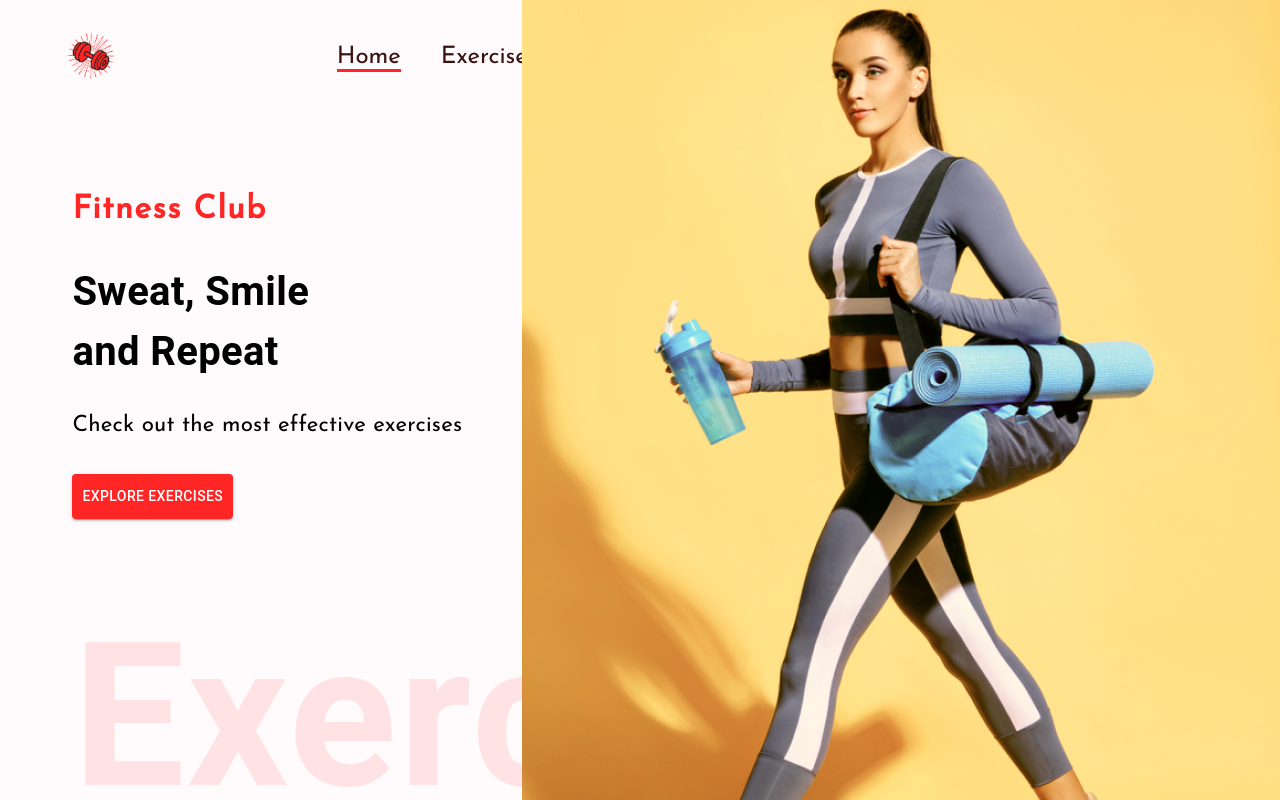
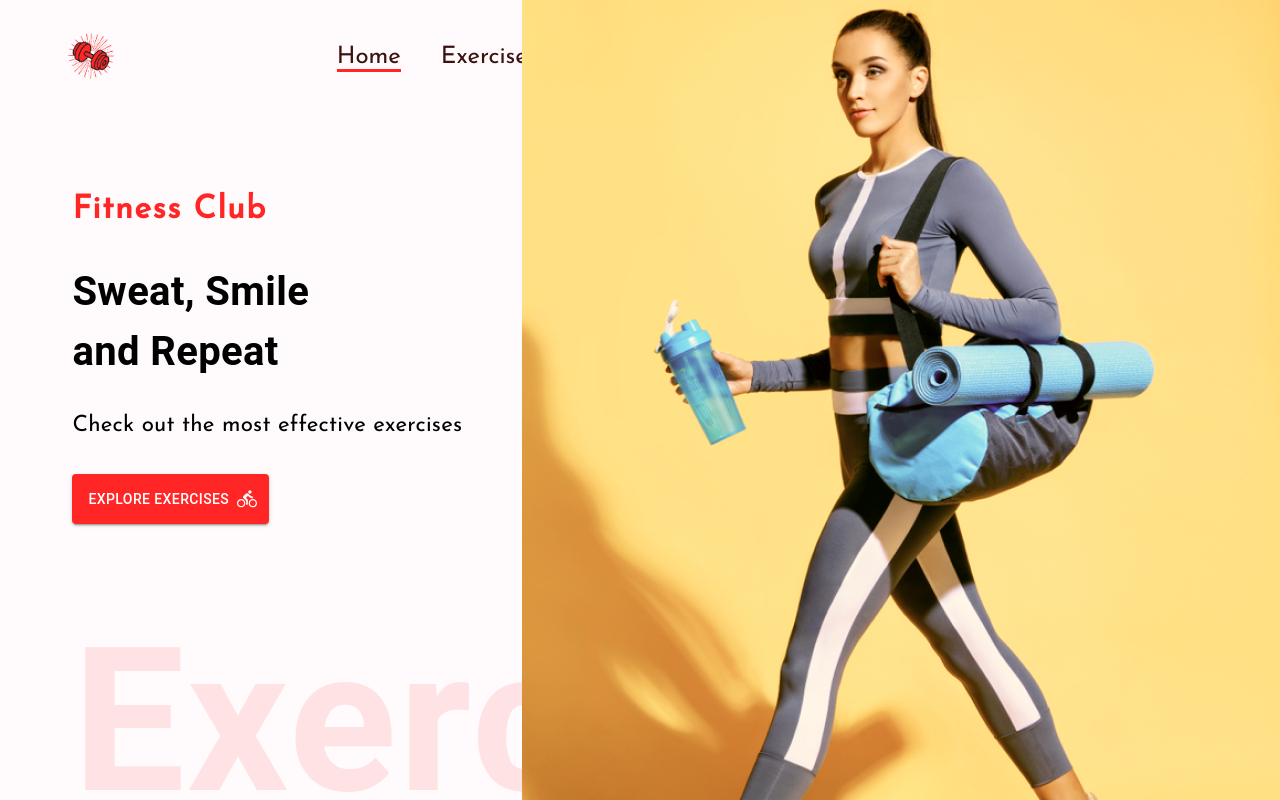
Before and after one commit to JustShuaib/exercise-project, a React (Vite) app: page / in a window 1280 px wide. Shown: the top 800 px of the page. Built offline with nearby package versions, Linux system fonts and the light colour scheme; no server answers.

Commit message:
added loading state

```diff
--- a/src/components/HeroBanner.jsx
+++ b/src/components/HeroBanner.jsx
@@ -1,4 +1,5 @@
 import { Box, Typography, Button } from "@mui/material";
+import DirectionsBikeIcon from "@mui/icons-material/DirectionsBike";
 import HeroBannerImage from "../assets/images/banner.png";
 
 const HeroBanner = () => (
@@ -31,7 +32,12 @@ const HeroBanner = () => (
       variant="contained"
       color="error"
       href="#exercises"
-      sx={{ bgcolor: "#ff2625", padding: "10px" }}
+      sx={{
+        bgcolor: "#ff2625",
+        py: { xs: "0.6rem", lg: "0.8rem" },
+        px: { xs: "0.8rem", lg: "1rem" },
+      }}
+      endIcon={<DirectionsBikeIcon />}
     >
       Explore Exercises
     </Button>
--- a/src/components/Loader.jsx
+++ b/src/components/Loader.jsx
@@ -1,7 +1,7 @@
 import { Stack } from "@mui/material";
 import { TailSpin } from "react-loader-spinner";
 
-const Loader = () => {
+const Loader = ({ color }) => {
   return (
     <Stack
       direction="row"
@@ -9,7 +9,7 @@ const Loader = () => {
       alignItems="center"
       width="100%"
     >
-      <TailSpin color="grey" height={80} width={80} />
+      <TailSpin color={color || "grey"} height={80} width={80} />
     </Stack>
   );
 };
```
